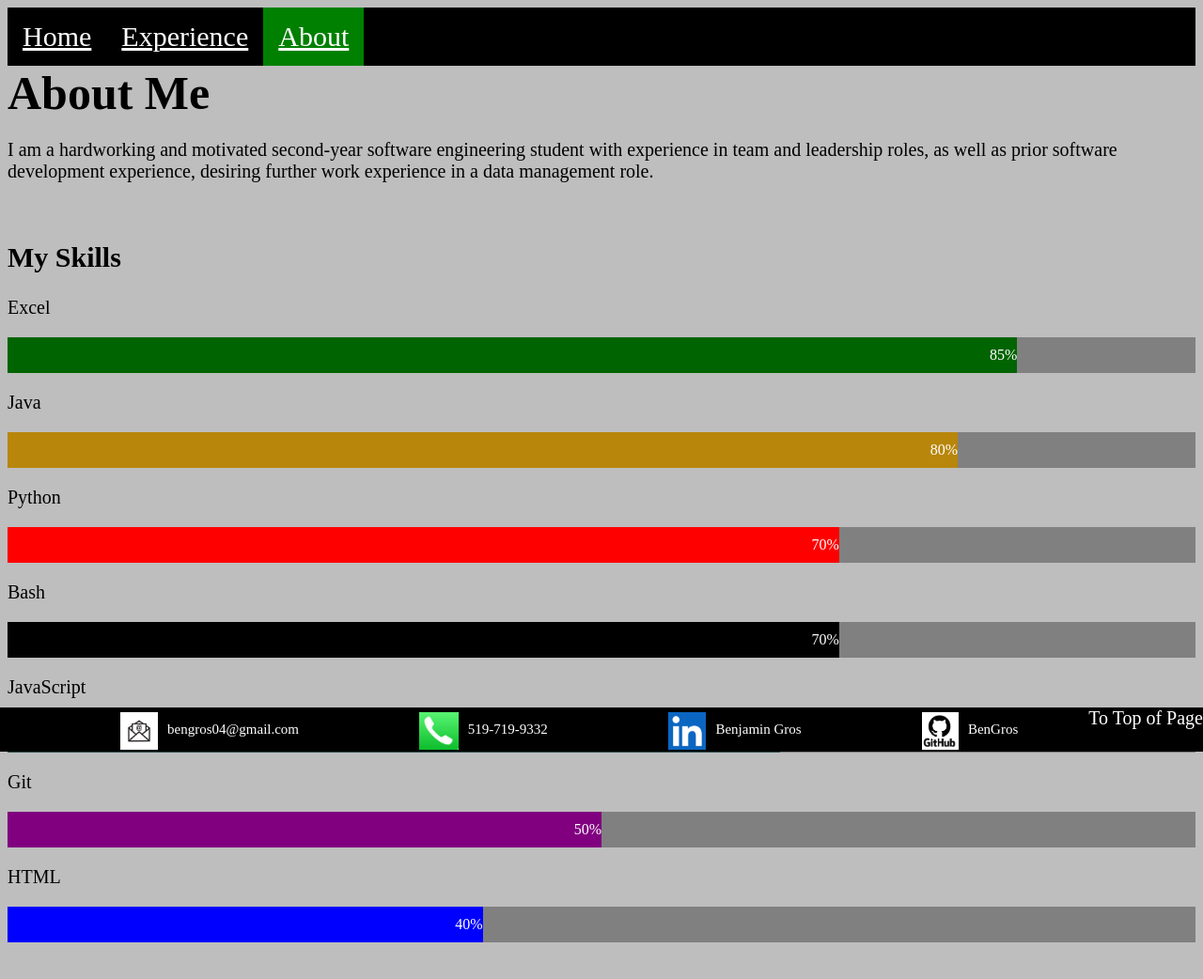
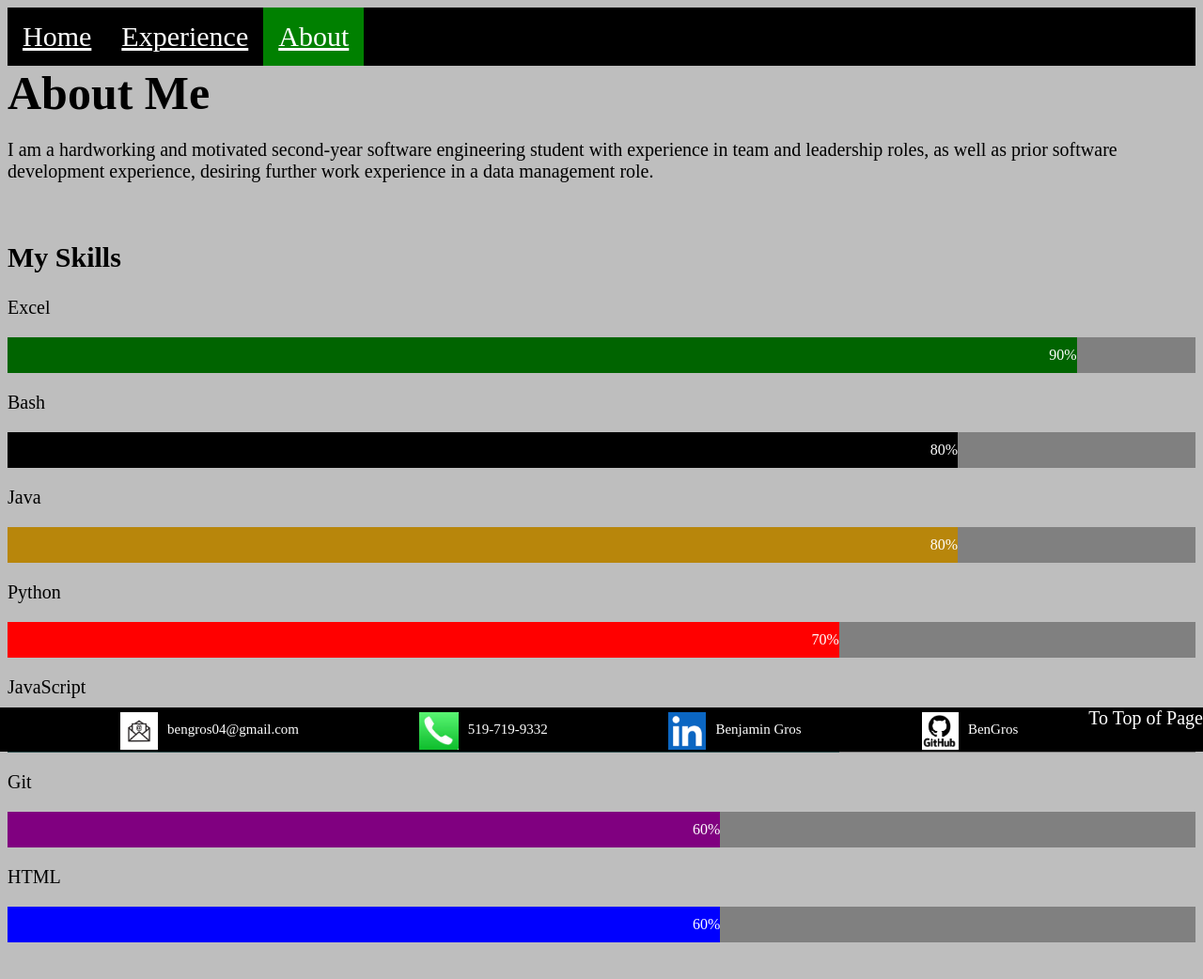
Before and after one commit to BenGros/Benjamin_Gros_Portfolio, a plain HTML site: page about.html in a window 1280 px wide. Shown: the whole page at 94% size. Drawn offline with Linux system fonts and the light colour scheme.

Commit message:
Update info

```diff
--- a/about.html
+++ b/about.html
@@ -23,7 +23,13 @@
             <h2>My Skills</h2>
             <p>Excel</p>
             <div class="container">
-                <div class="skills excel">85%</div>
+                <div class="skills excel">90%</div>
+            </div>
+            <p>Bash</p>
+            <div >
+                <div class="container">
+                    <div class="skills bash">80%</div>
+                </div>
             </div>
             <p>Java</p>
             <div class="container">
@@ -33,26 +39,20 @@
             <div class="container">
                 <div class="skills python">70%</div>
             </div>
-            <p>Bash</p>
-            <div >
-                <div class="container">
-                    <div class="skills bash">70%</div>
-                </div>
-            </div>
             <div>
                 <p>JavaScript</p>
                 <div class="container">
-                    <div class="skills js">65%</div>
+                    <div class="skills js">70%</div>
                 </div>
             </div>
             <p >Git</p>
             <div class="container">
-                <div class="skills git">50%</div>
+                <div class="skills git">60%</div>
             </div>
             <div class="bottom">
             <p>HTML</p>
             <div class="container">
-                <div class="skills html">40%</div>
+                <div class="skills html">60%</div>
             </div>
         </div>
 
--- a/styles/about.css
+++ b/styles/about.css
@@ -41,26 +41,26 @@ h2 {
 }
 
 .html {
-    width: 40%;
+    width: 60%;
     background-color: blue;
 }
 
 .bash {
-    width: 70%;
+    width: 80%;
     background-color: black;
 }
 
 .git {
-    width: 50%;
+    width: 60%;
     background-color: purple;
 }
 
 .js {
-    width: 65%;
+    width: 70%;
     background-color: darkslategray
 }
 .excel {
-    width:85%;
+    width:90%;
     background-color: darkgreen;
 }
 
```
